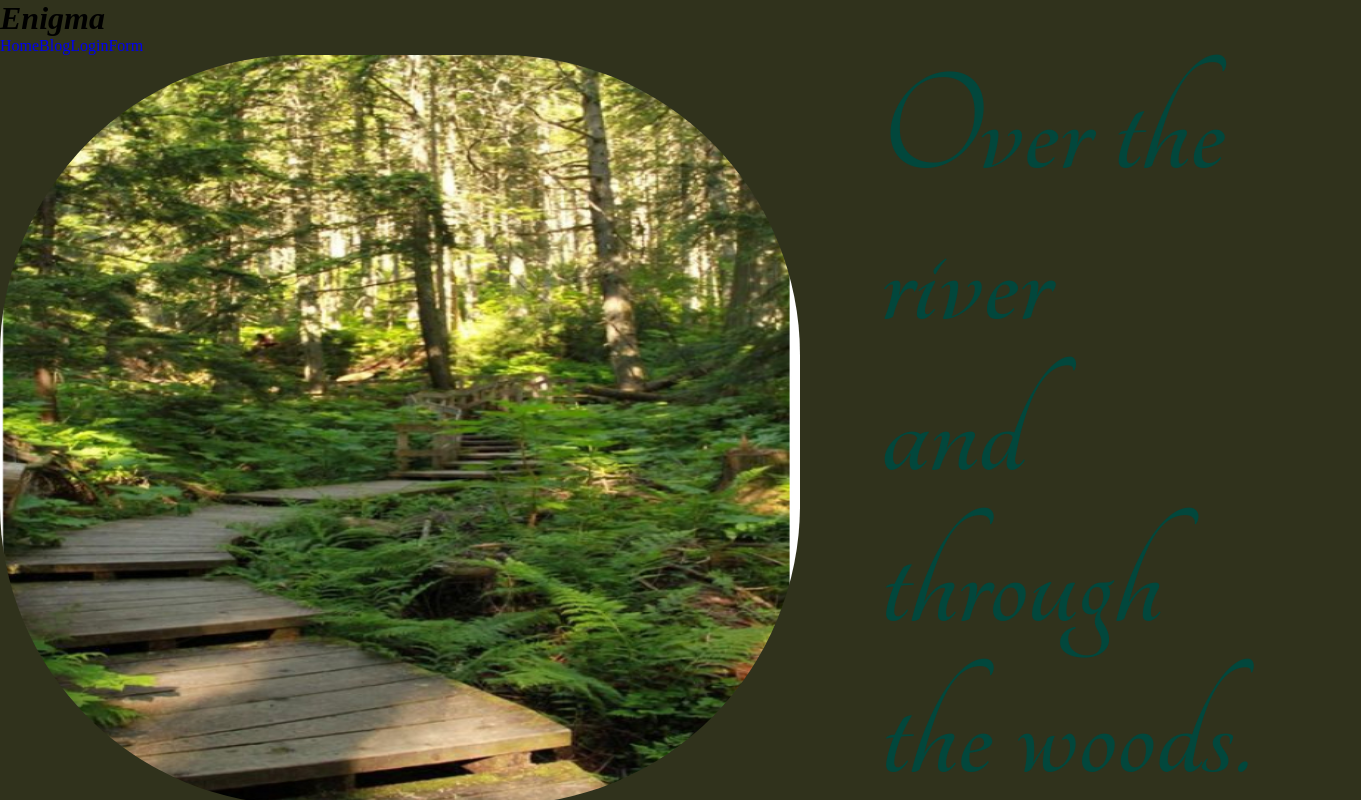
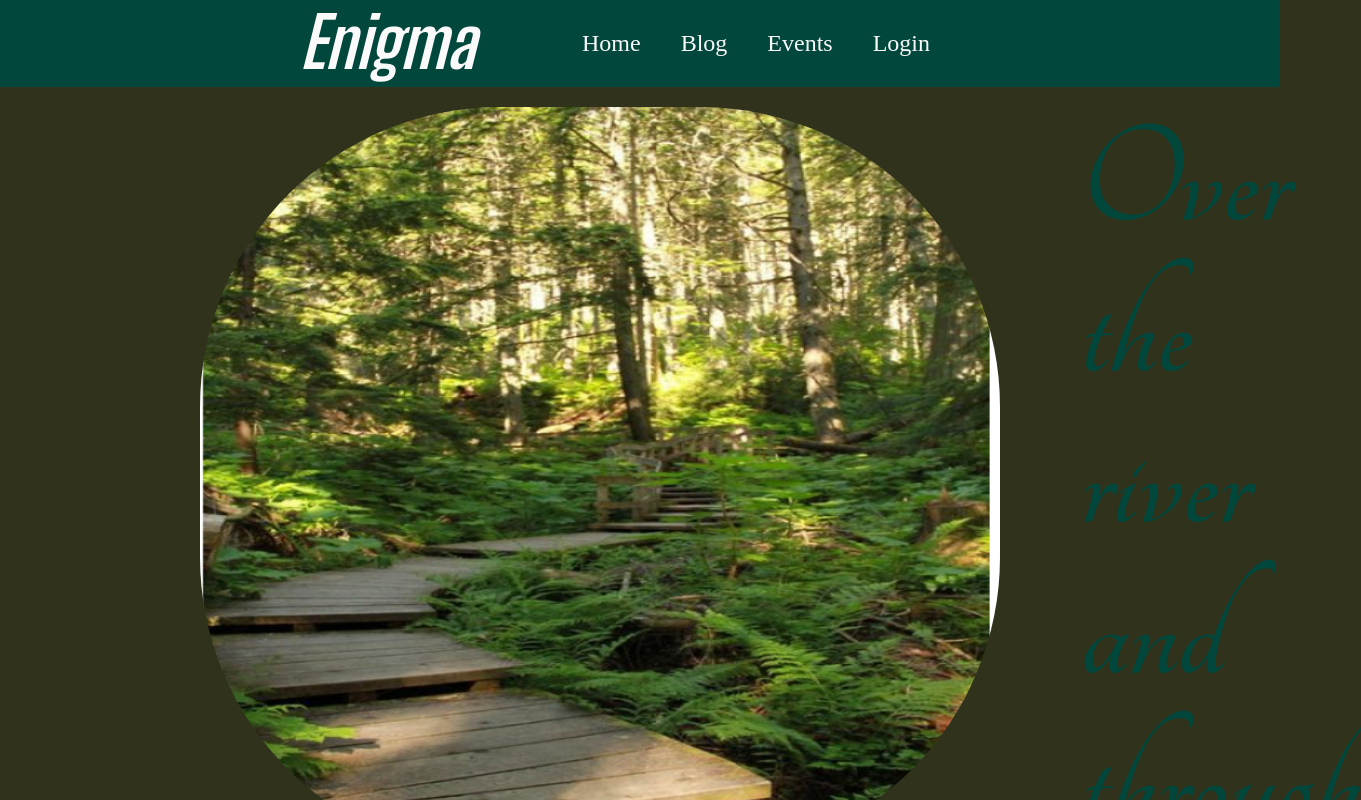
Before and after one commit to Barbra-Mududa/Enigmatic, a React (Create React App) app: page / in a window 1280 px wide. Shown: the top 800 px of the page, 1361 px wide, since content can reach past the window. Built offline with nearby package versions, Linux system fonts and the light colour scheme; data requests are answered from the project's data file.

Commit message:
search input

```diff
--- a/src/Components/NavBar.js
+++ b/src/Components/NavBar.js
@@ -6,9 +6,12 @@ function NavBar (){
     return (
     <div className="navbar">
         <h1><em>Enigma</em></h1>
-        <NavLink exact to ="/">Home</NavLink>
-        <NavLink to ="/blog">Blog</NavLink>
-        <NavLink to ="/loginform">LoginForm</NavLink>
+        <nav>
+            <NavLink exact to ="/">Home</NavLink>
+            <NavLink to ="/blog">Blog</NavLink>
+            <NavLink to ="/events">Events</NavLink>
+            <NavLink to ="/loginform">Login</NavLink>
+        </nav>
     </div>
     )
 }
--- a/src/index.css
+++ b/src/index.css
@@ -16,25 +16,40 @@
 
 body{
   background: var(--primary-color);
+  overflow: scroll;
 }
 
 /* NAVBAR */
-/* .navbar{
+.navbar{
   width: 100%;
   margin-bottom: 20px;
+  display: flex;
+  background-color: var(--secondary-color);
+  /* color: #fafafa; */
 }
 .navbar h1{
   font-family: 'Big Shoulders Display', cursive;
   color:rgb(250 250 250);
   font-size: 70px;
-  background-color: var(--secondary-color);
+  width: 50%;
+  margin-left: 300px;
 }
+nav{
+  padding: 30px;
+  margin-right: 300px;
+}
+nav a{
+  color: #fafafa;
+  justify-content: space-around;
+  padding: 20px;
+  font-size: x-large;
+}
+
+/* HOME */
 .main-container{
   width: 80%;
   margin-left: 200px;
-} */
-
-/* HOME */
+}
 .welcome{
   color: #02473C;
   display: flex;
```
